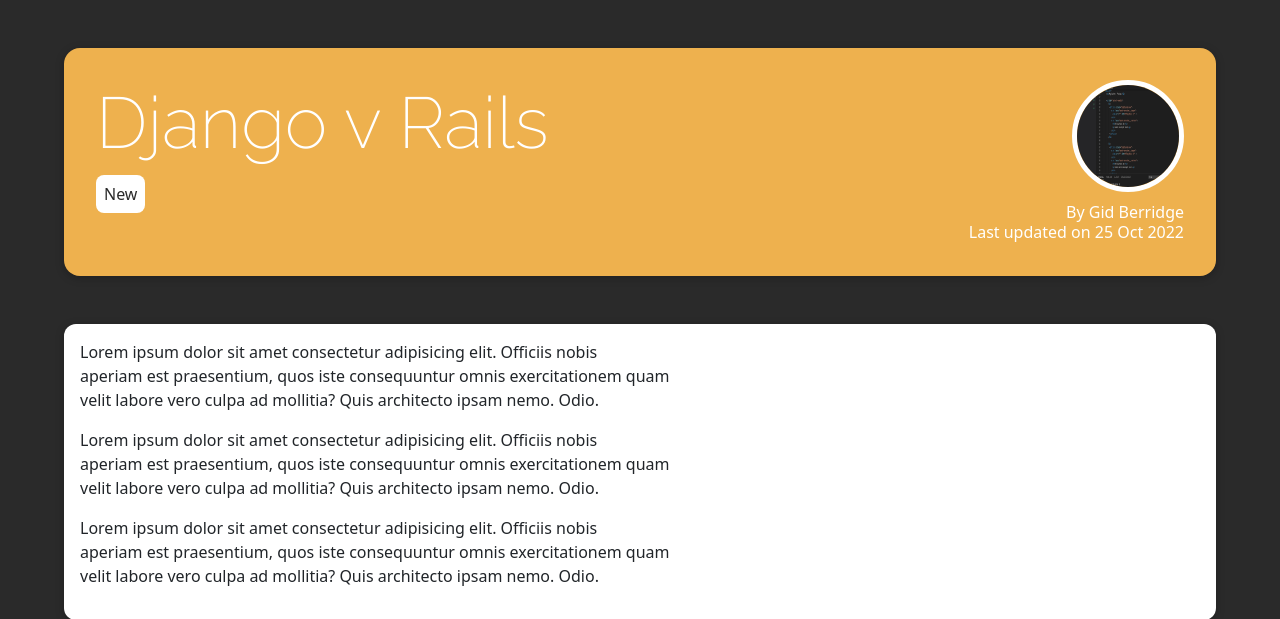
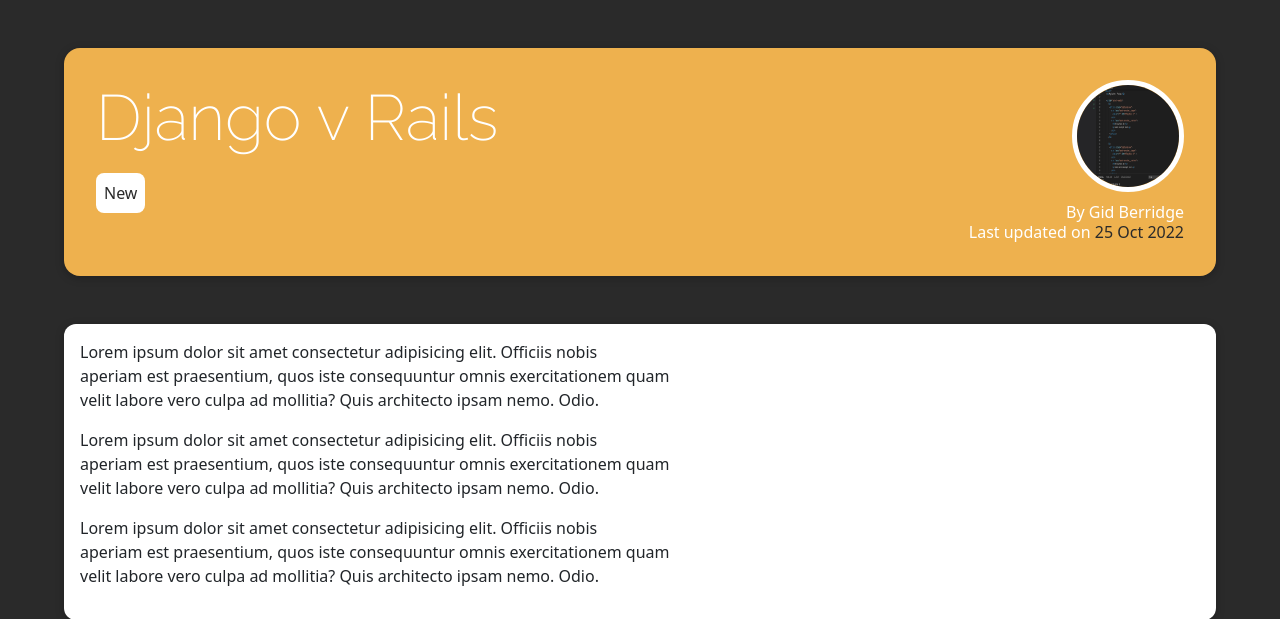
Before and after one commit to GidBerridge/django_blog, a Django app: a page that uses blog/templates/blog/post-detail.html in a window 1280 px wide. Shown: the part 80-699 px from the top of the page. Run offline with Django 4.2, Linux system fonts and the light colour scheme; data comes from the database, SQL or seed files in the repository.

Commit message:
post_details

```diff
--- a/blog/static/blog/post-detail.css
+++ b/blog/static/blog/post-detail.css
@@ -1,8 +1,6 @@
 body {
     background-color: #2a2a2a;
 }
-
-
 
 #summary {
     margin: 8rem auto 3rem auto;
@@ -17,12 +15,10 @@
 
 #summary h2 {
     color: white;
-    font-size: 4.5rem;
-    max-width: 70%;
+    font-size: 2rem;
     margin-bottom: 0.25rem;
+}
 
-
-}
 
 .article_details {
     padding: 1rem 2rem;
@@ -32,8 +28,8 @@
 }
 
 .article_details img {
-    width: 7rem;
-    height: 7rem;
+    width: 5rem;
+    height: 5rem;
     border-radius: 50%;
     border: 5px solid white;
     margin-bottom: 0.5rem;
@@ -53,7 +49,7 @@
 }
 
 #summary time {
-    /* font-weight: bold; */
+    color: #2a2a2a;
 }
 
 main {
@@ -71,5 +67,17 @@
     color: #2a2a2a;
     padding: 0.5rem;
     border-radius: 8px;
-    margin-right: 1rem;
+    margin: 0 0.5rem 0.5rem 0;
+    display: inline-block;
 }
+
+@media only screen and (min-width: 768px) {
+    #summary h2 {
+        font-size: 4rem;
+    }
+
+    .article_details img {
+        width: 7rem;
+        height: 7rem;
+    }
+}
--- a/blog/templates/blog/post-detail.html
+++ b/blog/templates/blog/post-detail.html
@@ -12,15 +12,15 @@
 
 {% block content %}
     <section id="summary" class="d-flex justify-content-between">
-        <div class="col-6 col-md-8 p-3 ">
+        <div class="col-8 p-3 ">
             <h2>{{ post.title }}</h2>
             <div class="my-3">
                 {% for tag in post_tags %}
-                <span class="tag">{{ tag.caption }} </span>
+                <div class="tag">{{ tag.caption }} </div>
                 {% endfor %}
             </div>
         </div>
-        <div class="col-3 p-3 article_details ">
+        <div class="col-4 p-3 article_details ">
             <img src="{% static "blog/images/"|add:post.image_name %}" alt="{{ post.title }}">
             <address>By <a href="{{ post.author.email_address }}">{{ post.author }}</a></address>
             <div>
```
